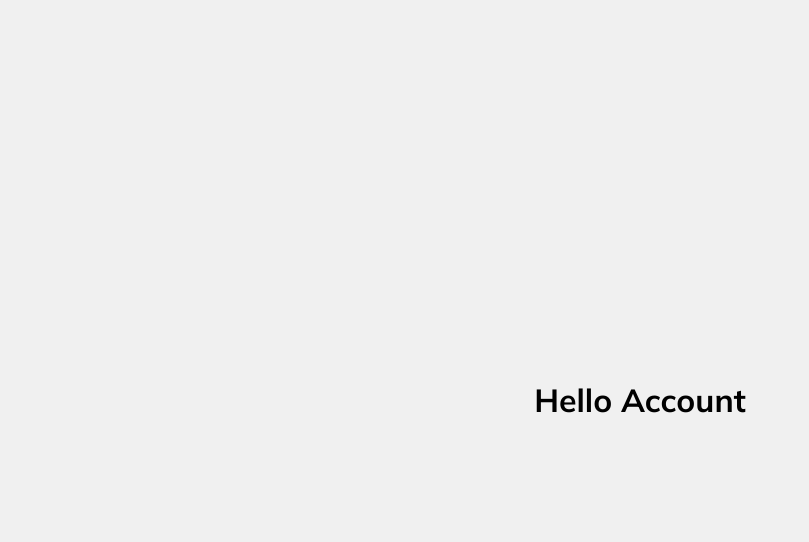
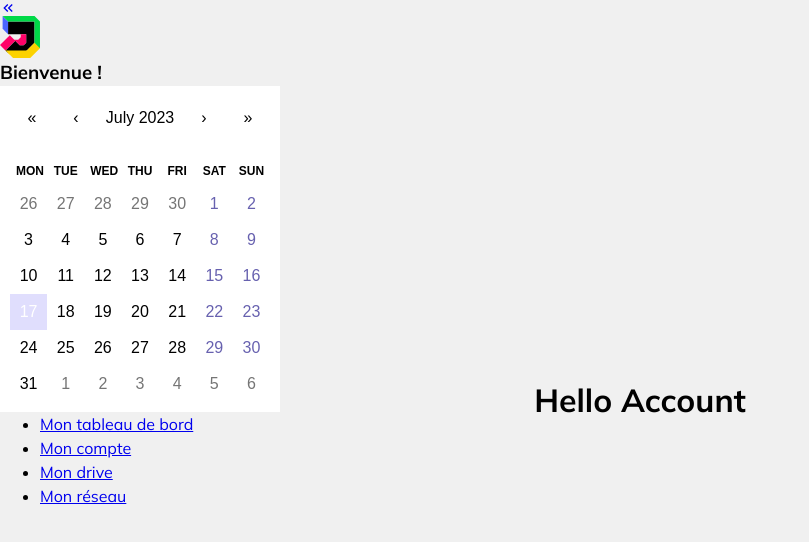
Before and after one commit to chrisberlant/jobmemo-front, a React (Vite) app: page /account in a window 1280 px wide. Shown: the top 542 px of the page, without its empty margins (0-809 px from the left). Built offline with nearby package versions, Linux system fonts and the light colour scheme.

Commit message:
:construction: Add Navbar component with links and calendar

```diff
--- a/package.json
+++ b/package.json
@@ -14,7 +14,9 @@
 		"@reduxjs/toolkit": "^1.9.5",
 		"gsap": "^3.12.2",
 		"react": "^18.2.0",
+		"react-calendar": "^4.4.0",
 		"react-dom": "^18.2.0",
+		"react-icons": "^4.10.1",
 		"react-redux": "^8.1.1",
 		"react-router-dom": "^6.14.1",
 		"redux": "^4.2.1"
--- a/src/components/Account/Account.scss
+++ b/src/components/Account/Account.scss
@@ -1,6 +1,5 @@
 @use '../../styles/variables' as v;
 
 .Account {
-	text-align: center;
 
 }
--- a/src/components/Account/Account.tsx
+++ b/src/components/Account/Account.tsx
@@ -1,8 +1,10 @@
+import Navbar from '../Navbar/Navbar';
 import './Account.scss';
 
 function Account() {
   return (
     <div className="Account">
+      <Navbar />
       <h1>Hello Account</h1>
     </div>
   );
--- a/src/components/Contacts/Contacts.scss
+++ b/src/components/Contacts/Contacts.scss
@@ -1,5 +1,5 @@
 @use '../../styles/variables' as v;
 
 .Contacts {
-  text-align: center;
+
 }
--- a/src/components/Contacts/Contacts.tsx
+++ b/src/components/Contacts/Contacts.tsx
@@ -1,8 +1,10 @@
+import Navbar from '../Navbar/Navbar';
 import './Contacts.scss';
 
 function Contacts() {
   return (
     <div className="Contacts">
+      <Navbar />
       <h1>Hello Contacts</h1>
     </div>
   );
--- a/src/components/Dashboard/Dashboard.scss
+++ b/src/components/Dashboard/Dashboard.scss
@@ -1,5 +1,4 @@
 @use '../../styles/variables' as v;
 
 .Dashboard {
-  text-align: center;
 }
--- a/src/components/Dashboard/Dashboard.tsx
+++ b/src/components/Dashboard/Dashboard.tsx
@@ -30,10 +30,10 @@ function Dashboard() {
   return (
     <div className="Dashboard">
       <div>{cardsItems}</div>
-      <Header />
+      {/* <Header />  */}
       <Columns />
       <Navbar />
-      <Footer />
+      {/* <Footer /> */}
     </div>
   );
 }
--- a/src/components/Docs/Docs.scss
+++ b/src/components/Docs/Docs.scss
@@ -1,6 +1,4 @@
 @use '../../styles/variables' as v;
 
 .Docs {
-	text-align: center;
-
 }
--- a/src/components/Docs/Docs.tsx
+++ b/src/components/Docs/Docs.tsx
@@ -1,8 +1,10 @@
+import Navbar from '../Navbar/Navbar';
 import './Docs.scss';
 
 function Docs() {
   return (
     <div className="Docs">
+      <Navbar />
       <h1>Hello Docs</h1>
     </div>
   );
--- a/src/components/Navbar/Navbar.scss
+++ b/src/components/Navbar/Navbar.scss
@@ -1,6 +1,161 @@
 @use '../../styles/variables' as v;
 
-.Navbar {
-	text-align: center;
+.Navbar-container {
+  position: fixed;
+  left: 0;
+  top: 0;
 
+  .logo {
+    width: 40px;
+  }
+
+  .Calendar-container {
+    .react-calendar {
+      width: 350px;
+      max-width: 80%;
+      background: white;
+      font-family: Arial, Helvetica, sans-serif;
+      line-height: 1.125em;
+      padding: 10px;
+    }
+
+    .react-calendar--doubleView {
+      width: 700px;
+    }
+
+    .react-calendar--doubleView .react-calendar__viewContainer {
+      display: flex;
+      margin: -0.5em;
+    }
+
+    .react-calendar--doubleView .react-calendar__viewContainer > * {
+      width: 50%;
+      margin: 0.5em;
+    }
+
+    .react-calendar,
+    .react-calendar *,
+    .react-calendar *:before,
+    .react-calendar *:after {
+      -moz-box-sizing: border-box;
+      -webkit-box-sizing: border-box;
+      box-sizing: border-box;
+    }
+
+    .react-calendar button {
+      margin: 0;
+      border: 0;
+      outline: none;
+    }
+
+    .react-calendar button:enabled:hover {
+      cursor: pointer;
+    }
+
+    .react-calendar__navigation {
+      display: flex;
+      height: 44px;
+      margin-bottom: 1em;
+    }
+
+    .react-calendar__navigation button {
+      min-width: 44px;
+      background: none;
+    }
+
+    .react-calendar__navigation button:disabled {
+      background-color: #f0f0f0;
+    }
+
+    abbr[title] {
+      text-decoration: none;
+    }
+
+    .react-calendar__navigation button:enabled:hover,
+    .react-calendar__navigation button:enabled:focus {
+      background-color: #e6e6e6;
+    }
+
+    .react-calendar__month-view__weekdays {
+      text-align: center;
+      text-transform: uppercase;
+      font-weight: bold;
+      font-size: 0.75em;
+    }
+
+    .react-calendar__month-view__weekdays__weekday {
+      padding: 0.5em;
+    }
+
+    .react-calendar__month-view__weekNumbers .react-calendar__tile {
+      display: flex;
+      align-items: center;
+      justify-content: center;
+      font-size: 0.75em;
+      font-weight: bold;
+    }
+
+    .react-calendar__month-view__days__day--weekend {
+      color: #6761af;
+    }
+
+    .react-calendar__month-view__days__day--neighboringMonth {
+      color: #757575;
+    }
+
+    .react-calendar__year-view .react-calendar__tile,
+    .react-calendar__decade-view .react-calendar__tile,
+    .react-calendar__century-view .react-calendar__tile {
+      padding: 2em 0.5em;
+    }
+
+    .react-calendar__tile {
+      max-width: 100%;
+      padding: 10px 6.6667px;
+      background: none;
+      text-align: center;
+      line-height: 16px;
+    }
+
+    .react-calendar__tile:disabled {
+      background-color: #f0f0f0;
+    }
+
+    .react-calendar__tile:enabled:hover,
+    .react-calendar__tile:enabled:focus {
+      background-color: #e6e6e6;
+    }
+
+    .react-calendar__tile--now {
+      background: #ffff76;
+    }
+
+    .react-calendar__tile--now:enabled:hover,
+    .react-calendar__tile--now:enabled:focus {
+      background: #ffffa9;
+    }
+
+    .react-calendar__tile--hasActive {
+      background: #76baff;
+    }
+
+    .react-calendar__tile--hasActive:enabled:hover,
+    .react-calendar__tile--hasActive:enabled:focus {
+      background: #a9d4ff;
+    }
+
+    .react-calendar__tile--active {
+      background: #e0defd;
+      color: white;
+    }
+
+    .react-calendar__tile--active:enabled:hover,
+    .react-calendar__tile--active:enabled:focus {
+      background: #1087ff;
+    }
+
+    .react-calendar--selectRange .react-calendar__tile--hover {
+      background-color: #e6e6e6;
+    }
+  }
 }
--- a/src/components/Navbar/Navbar.tsx
+++ b/src/components/Navbar/Navbar.tsx
@@ -1,9 +1,59 @@
+import { useState } from 'react';
+import { NavLink } from 'react-router-dom';
+import * as MaIcons from 'react-icons/md';
+import Calendar from 'react-calendar';
+import { useAppSelector } from '../hook/redux';
+import logo from '../../assets/images/logo.svg';
 import './Navbar.scss';
 
 function Navbar() {
+  const user = useAppSelector((state) => state.user.firstName);
+  const [sideMenu, setSideMenu] = useState(false);
+  const showsideMenu = () => {
+    setSideMenu(!sideMenu);
+    // console.log(sideMenu);
+  };
+  const [date, setDate] = useState(new Date());
+  const onchange = () => {
+    setDate(date);
+  };
+
   return (
-    <div className="Navbar">
-      <h1>Hello Navbar</h1>
+    <div className="Navbar-container">
+      <div className="Navbar">
+        <NavLink to="#" className="Menu-arrow">
+          <MaIcons.MdKeyboardDoubleArrowLeft onClick={showsideMenu} />
+        </NavLink>
+        <img className="logo" src={logo} alt="logo" />
+      </div>
+      <nav className={sideMenu ? 'Nav-menu active' : 'Nav-menu'}>
+        <h3 className="Hello-text">Bienvenue {user} !</h3>
+        <div className="Calendar-container">
+          <Calendar onChange={onchange} value={date} />
+        </div>
+        <ul className="Nav-menu_list">
+          <li className="Nav-menu_items">
+            <NavLink to="/dashboard">
+              <span>Mon tableau de bord</span>
+            </NavLink>
+          </li>
+          <li className="Nav-menu_items">
+            <NavLink to="/account">
+              <span>Mon compte</span>
+            </NavLink>
+          </li>
+          <li className="Nav-menu_items">
+            <NavLink to="/docs">
+              <span>Mon drive</span>
+            </NavLink>
+          </li>
+          <li className="Nav-menu_items">
+            <NavLink to="/contacts">
+              <span>Mon réseau</span>
+            </NavLink>
+          </li>
+        </ul>
+      </nav>
     </div>
   );
 }
```
Also changed, not shown: src/Router.tsx (line endings or trailing spaces), 1 other file (tests, documents, lock files or other folders).
